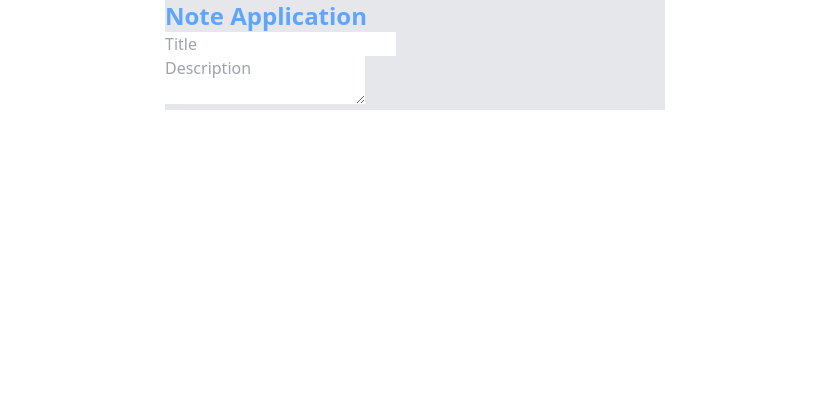
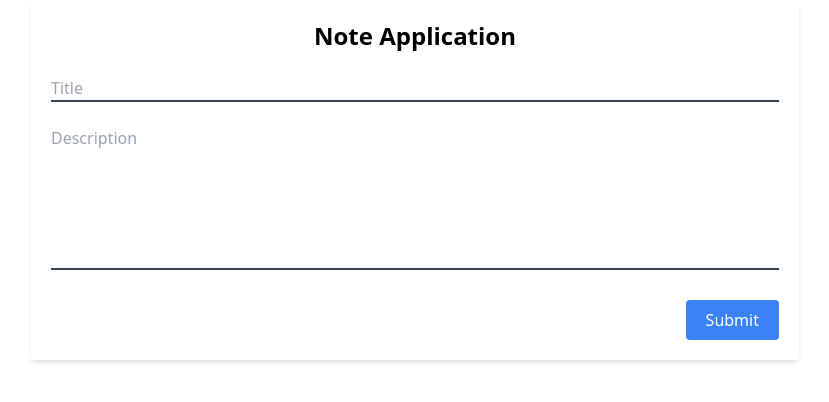
Before and after one commit to ndpniraj/note-app-react, a React (Vite) app: page / in a window 1280 px wide. Shown: the top 402 px of the page, without its empty margins (225-1054 px from the left). Built offline with nearby package versions, Linux system fonts and the light colour scheme.

Commit message:
ui for note form

```diff
--- a/src/App.tsx
+++ b/src/App.tsx
@@ -1,12 +1,24 @@
 const App = () => {
   return (
-    <div className="w-[500px] mx-auto bg-gray-200">
-      <h1 className="font-semibold text-2xl text-blue-400">Note Application</h1>
+    <div className="max-w-3xl mx-auto bg-white shadow-md rounded p-5 space-y-6">
+      <h1 className="font-semibold text-2xl text-center">Note Application</h1>
       <div>
-        <input placeholder="Title" type="text" className="" />
+        <input
+          placeholder="Title"
+          type="text"
+          className="w-full border-b-2 border-gray-700 outline-none"
+        />
       </div>
       <div>
-        <textarea placeholder="Description" className=""></textarea>
+        <textarea
+          placeholder="Description"
+          className="w-full border-b-2 border-gray-700 outline-none resize-none h-36"
+        ></textarea>
+      </div>
+      <div className="text-right">
+        <button className="bg-blue-500 text-white px-5 py-2 rounded">
+          Submit
+        </button>
       </div>
     </div>
   );
```
